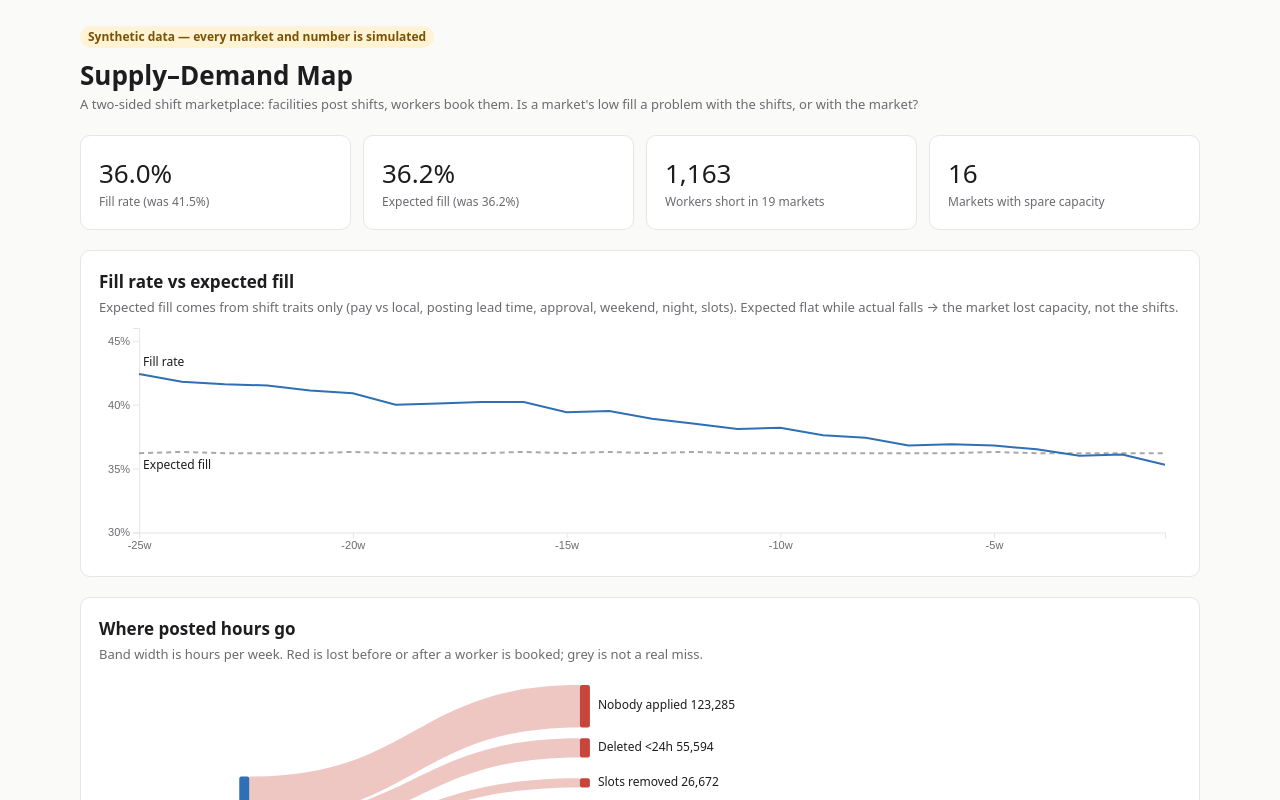
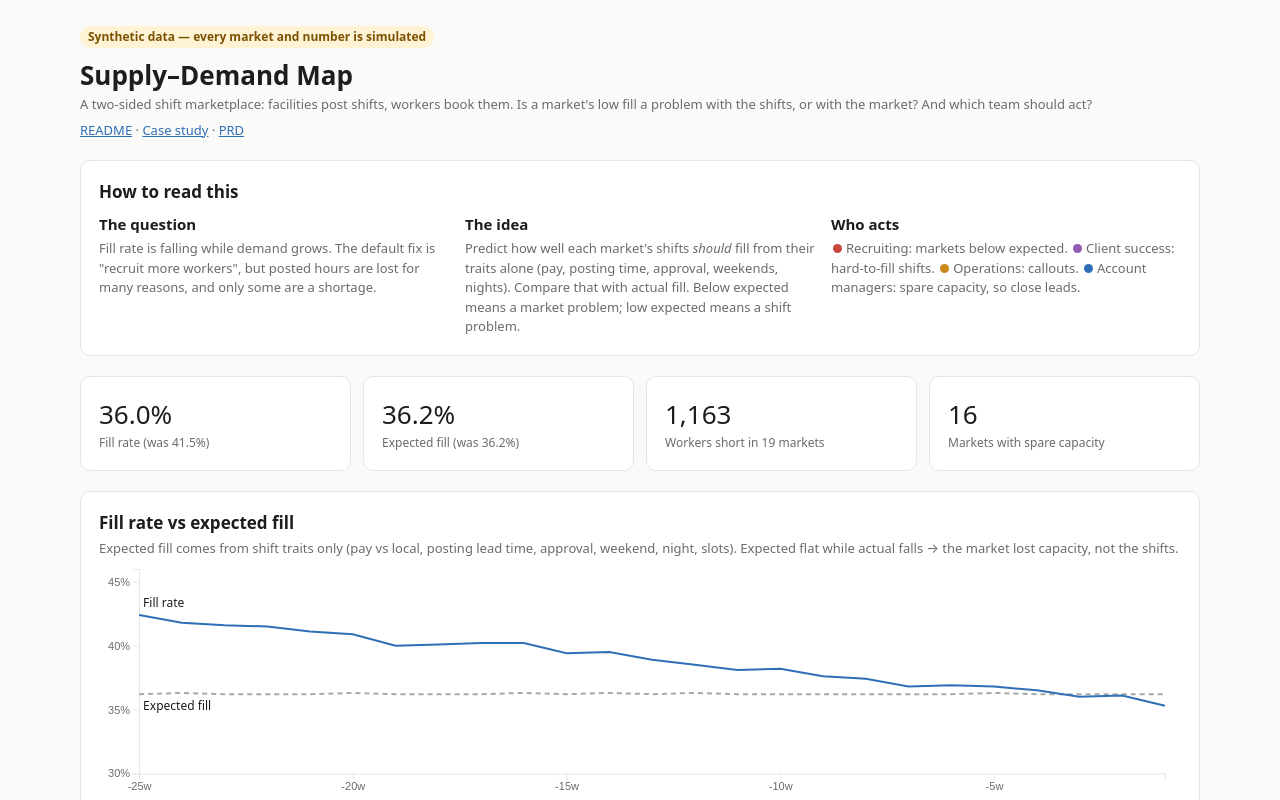
Before and after one commit to josephfanpm/Marketplace-Demand-Supply, a plain HTML site: page docs/index.html in a window 1280 px wide. Shown: the top 800 px of the page. Drawn offline with nearby package versions, Linux system fonts and the light colour scheme.

Commit message:
Reframe README as a PM case study; add case study, PRD and screenshots
README follows the portfolio format: at a glance, problem, target users,
solution, role, decisions and trade-offs, success metrics, roadmap, technical
fluency, try it, limitations. Demo page gains a how-to-read panel and links.

```diff
--- a/docs/index.html
+++ b/docs/index.html
@@ -27,6 +27,10 @@ svg text { font-size: 12px; fill: var(--fg); } .axis text { fill: var(--muted);
 table { border-collapse: collapse; width: 100%; font-size: 13px; } th, td { padding: 6px 8px; border-bottom: 1px solid var(--line); text-align: left; white-space: nowrap; }
 td.n, th.n { text-align: right; font-variant-numeric: tabular-nums; }
 .tip { position: fixed; pointer-events: none; background: var(--panel); border: 1px solid var(--line); border-radius: 8px; padding: 8px 10px; font-size: 12px; box-shadow: 0 4px 16px rgba(0,0,0,.12); max-width: 280px; }
+.how .howgrid { display: grid; grid-template-columns: repeat(auto-fit, minmax(240px, 1fr)); gap: 16px; margin-top: 8px; }
+.how p { margin: 4px 0 0; color: var(--muted); font-size: 13px; }
+.how .dot { display: inline-block; width: 9px; height: 9px; border-radius: 50%; margin: 0 4px 0 2px; }
+a { color: var(--blue); }
 </style>
 </head>
 <body>
@@ -34,8 +38,17 @@ td.n, th.n { text-align: right; font-variant-numeric: tabular-nums; }
   <div>
     <span class="badge">Synthetic data — every market and number is simulated</span>
     <h1 style="margin-top:8px">Supply–Demand Map</h1>
-    <p class="sub">A two-sided shift marketplace: facilities post shifts, workers book them. Is a market's low fill a problem with the shifts, or with the market?</p>
+    <p class="sub">A two-sided shift marketplace: facilities post shifts, workers book them. Is a market's low fill a problem with the shifts, or with the market? And which team should act?</p>
+    <p class="sub" style="margin-top:6px"><a href="https://github.com/josephfanpm/Marketplace-Demand-Supply#readme">README</a> · <a href="https://github.com/josephfanpm/Marketplace-Demand-Supply/blob/main/docs/CASE_STUDY.md">Case study</a> · <a href="https://github.com/josephfanpm/Marketplace-Demand-Supply/blob/main/docs/PRD.md">PRD</a></p>
   </div>
+  <section class="card how">
+    <h2>How to read this</h2>
+    <div class="howgrid">
+      <div><b>The question</b><p>Fill rate is falling while demand grows. The default fix is "recruit more workers", but posted hours are lost for many reasons, and only some are a shortage.</p></div>
+      <div><b>The idea</b><p>Predict how well each market's shifts <i>should</i> fill from their traits alone (pay, posting time, approval, weekends, nights). Compare that with actual fill. Below expected means a market problem; low expected means a shift problem.</p></div>
+      <div><b>Who acts</b><p><span class="dot" style="background:var(--red)"></span>Recruiting: markets below expected. <span class="dot" style="background:var(--purple)"></span>Client success: hard-to-fill shifts. <span class="dot" style="background:var(--amber)"></span>Operations: callouts. <span class="dot" style="background:var(--blue)"></span>Account managers: spare capacity, so close leads.</p></div>
+    </div>
+  </section>
   <div class="tiles" id="tiles"></div>
   <section class="card">
     <h2>Fill rate vs expected fill</h2>
@@ -147,7 +160,7 @@ d3.json('data.json').then((d) => {
       .on('mouseleave', hideTip);
     svg.append('g').selectAll('text').data(states.filter((s) => agg.has(s.id) && agg.get(s.id).bal === 'Short of workers' && s.c)).join('text')
       .attr('x', (s) => s.c[0]).attr('y', (s) => s.c[1]).attr('text-anchor', 'middle').attr('dominant-baseline', 'middle')
-      .attr('fill', '#fff').attr('font-weight', 600).attr('font-size', 13).attr('pointer-events', 'none').text((s) => fmt(agg.get(s.id).short));
+      .style('fill', '#fff').attr('font-weight', 600).attr('font-size', 13).attr('pointer-events', 'none').text((s) => fmt(agg.get(s.id).short));
     document.getElementById('mlegend').innerHTML = Object.entries(BAL).filter(([b]) => b !== 'Too little data').map(([b, c]) => `<span><i style="background:${c}"></i>${b}</span>`).join('');
   });
 
```
Also changed, not shown: docs/screenshots/flow.png (added), docs/screenshots/full.png (added), docs/screenshots/map.png (added), docs/screenshots/markets.png (added), docs/screenshots/overview.png (added), 3 other files.
